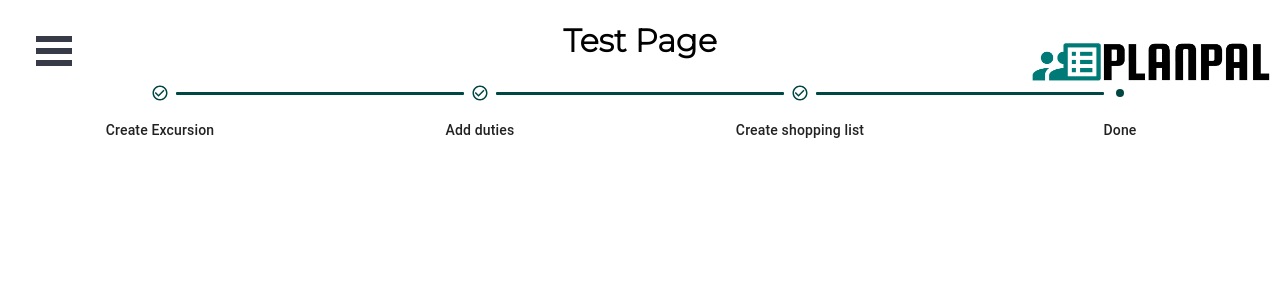
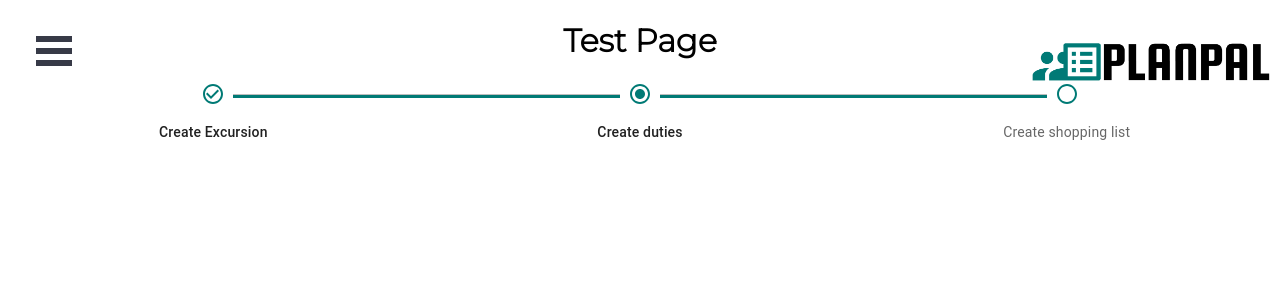
Before and after one commit to ednykvalsund/Group5, a React (Create React App) app: page /test in a window 1280 px wide. Shown: the top 300 px of the page. Built offline with nearby package versions, Linux system fonts and the light colour scheme.

Commit message:
Added an sort of styles progressbar

```diff
--- a/src/App.css
+++ b/src/App.css
@@ -312,3 +312,19 @@ adjust to different screen sizes.
   flex-wrap: wrap;
   justify-content: center;
 }
+
+
+/***** Vibekes styling of progress bar****/
+
+.ProgressBar-icons{
+color:#007a75;
+}
+
+
+.MuiStepConnector-line{
+  background-color:#007a75;
+  height: 3px;
+
+
+}
+/***** End of Vibekes styling of progress bar****/
--- /dev/null
+++ b/src/components/Progress2.js
@@ -0,0 +1,55 @@
+import * as React from "react";
+import PropTypes from "prop-types";
+import Stack from "@mui/material/Stack";
+import Stepper from "@mui/material/Stepper";
+import Step from "@mui/material/Step";
+import StepLabel from "@mui/material/StepLabel";
+import StepConnector from "@mui/material/StepConnector";
+
+import CheckCircleOutlineIcon from "@mui/icons-material/CheckCircleOutline";
+import RadioButtonCheckedIcon from "@mui/icons-material/RadioButtonChecked";
+import RadioButtonUncheckedIcon from "@mui/icons-material/RadioButtonUnchecked";
+
+function QontoStepIcon(props) {
+  const { active, completed } = props;
+
+  if (active) {
+    return <RadioButtonCheckedIcon className="ProgressBar-icons" />;
+  } else if (completed) {
+    return <CheckCircleOutlineIcon className="ProgressBar-icons" />;
+  } else {
+    return <RadioButtonUncheckedIcon className="ProgressBar-icons" />;
+  }
+}
+
+QontoStepIcon.propTypes = {
+  /**
+   * Whether this step is active.
+   * @default false
+   */
+  active: PropTypes.bool,
+  /**
+   * Mark the step as completed. Is passed to child components.
+   * @default false
+   */
+  completed: PropTypes.bool,
+};
+
+
+export default function Steppers(props) {
+  return (
+    <Stack sx={{ width: "100%" }}>
+      <Stepper
+        alternativeLabel
+        activeStep={props.doneSteps}
+        connector={<StepConnector />}
+      >
+        {props.steps.map((label) => (
+          <Step key={label}>
+            <StepLabel StepIconComponent={QontoStepIcon}>{label}</StepLabel>
+          </Step>
+        ))}
+      </Stepper>
+    </Stack>
+  );
+}
--- a/src/components/ProgressBar.js
+++ /dev/null
@@ -1,215 +0,0 @@
-// source: https://mui.com/components/steppers/#progress
-// npm install @mui/icons-material
-
-import * as React from "react";
-import PropTypes from "prop-types";
-import { styled } from "@mui/material/styles";
-import Stack from "@mui/material/Stack";
-import Stepper from "@mui/material/Stepper";
-import Step from "@mui/material/Step";
-import StepLabel from "@mui/material/StepLabel";
-//import Check from '@mui/icons-material/Check';
-import CheckCircleOutlineIcon from "@mui/icons-material/CheckCircleOutline";
-import RadioButtonCheckedIcon from "@mui/icons-material/RadioButtonChecked";
-import SettingsIcon from "@mui/icons-material/Settings";
-import GroupAddIcon from "@mui/icons-material/GroupAdd";
-import VideoLabelIcon from "@mui/icons-material/VideoLabel";
-import StepConnector, {
-  stepConnectorClasses,
-} from "@mui/material/StepConnector";
-import { props } from "bluebird";
-
-//Styling
-const QontoConnector = styled(StepConnector)(({ theme }) => ({
-  [`&.${stepConnectorClasses.alternativeLabel}`]: {
-    top: 10,
-    left: "calc(-50% + 16px)",
-    right: "calc(50% + 16px)",
-  },
-  [`&.${stepConnectorClasses.active}`]: {
-    [`& .${stepConnectorClasses.line}`]: {
-      borderColor: "#004643",
-    },
-  },
-  [`&.${stepConnectorClasses.completed}`]: {
-    [`& .${stepConnectorClasses.line}`]: {
-      borderColor: "#004643",
-    },
-  },
-  [`& .${stepConnectorClasses.line}`]: {
-    borderColor:
-      theme.palette.mode === "dark" ? theme.palette.grey[800] : "#778DA9",
-    borderTopWidth: 3,
-    borderRadius: 1,
-  },
-}));
-
-const QontoStepIconRoot = styled("div")(({ theme, ownerState }) => ({
-  color: theme.palette.mode === "dark" ? theme.palette.grey[700] : "#778DA9",
-  display: "flex",
-  height: 22,
-  alignItems: "center",
-  ...(ownerState.active && {
-    color: "#004643",
-  }),
-  "& .ProgressBar-completedIcon": {
-    color: "#004643",
-    zIndex: 1,
-    fontSize: 18,
-  },
-  "& .ProgressBar-circle": {
-    width: 8,
-    height: 8,
-    borderRadius: "50%",
-    backgroundColor: "currentColor",
-  },
-}));
-
-// Setup
-function ProgressBar(props) {
-  const { active, completed, className } = props;
-
-  return (
-    <QontoStepIconRoot ownerState={{ active }} className={className}>
-      {completed ? (
-        <CheckCircleOutlineIcon className="ProgressBar-completedIcon" />
-      ) : (
-        //<RadioButtonCheckedIcon className="ProgressBar-circle"/>
-        <div className="ProgressBar-circle" />
-      )}
-    </QontoStepIconRoot>
-  );
-}
-
-ProgressBar.propTypes = {
-  /**
-   * Whether this step is active.
-   * @default false
-   */
-  active: PropTypes.bool,
-  className: PropTypes.string,
-  /**
-   * Mark the step as completed. Is passed to child components.
-   * @default false
-   */
-  completed: PropTypes.bool,
-};
-
-const ColorlibConnector = styled(StepConnector)(({ theme }) => ({
-  [`&.${stepConnectorClasses.alternativeLabel}`]: {
-    top: 22,
-  },
-  [`&.${stepConnectorClasses.active}`]: {
-    [`& .${stepConnectorClasses.line}`]: {
-      backgroundImage:
-        "linear-gradient( 95deg,rgb(242,113,33) 0%,rgb(233,64,87) 50%,rgb(138,35,135) 100%)",
-    },
-  },
-  [`&.${stepConnectorClasses.completed}`]: {
-    [`& .${stepConnectorClasses.line}`]: {
-      backgroundImage:
-        "linear-gradient( 95deg,rgb(242,113,33) 0%,rgb(233,64,87) 50%,rgb(138,35,135) 100%)",
-    },
-  },
-  [`& .${stepConnectorClasses.line}`]: {
-    height: 3,
-    border: 0,
-    backgroundColor:
-      theme.palette.mode === "dark" ? theme.palette.grey[800] : "#eaeaf0",
-    borderRadius: 1,
-  },
-}));
-
-const ColorlibStepIconRoot = styled("div")(({ theme, ownerState }) => ({
-  backgroundColor:
-    theme.palette.mode === "dark" ? theme.palette.grey[700] : "#ccc",
-  zIndex: 1,
-  color: "#fff",
-  height: 50,
-  display: "flex",
-  borderRadius: "50%",
-  justifyContent: "center",
-  alignItems: "center",
-  ...(ownerState.active && {
-    backgroundImage:
-      "linear-gradient( 136deg, rgb(242,113,33) 0%, rgb(233,64,87) 50%, rgb(138,35,135) 100%)",
-    boxShadow: "0 4px 10px 0 rgba(0,0,0,.25)",
-  }),
-  ...(ownerState.completed && {
-    backgroundImage:
-      "linear-gradient( 136deg, rgb(242,113,33) 0%, rgb(233,64,87) 50%, rgb(138,35,135) 100%)",
-  }),
-}));
-
-// This is the stepper example nr two I think
-function ColorlibStepIcon(props) {
-  const { active, completed, className } = props;
-
-  const icons = {
-    1: <SettingsIcon />,
-    2: <GroupAddIcon />,
-    3: <VideoLabelIcon />,
-  };
-
-  return (
-    <ColorlibStepIconRoot
-      ownerState={{ completed, active }}
-      className={className}
-    >
-      {icons[String(props.icon)]}
-    </ColorlibStepIconRoot>
-  );
-}
-
-ColorlibStepIcon.propTypes = {
-  /**
-   * Whether this step is active.
-   * @default false
-   */
-  active: PropTypes.bool,
-  className: PropTypes.string,
-  /**
-   * Mark the step as completed. Is passed to child components.
-   * @default false
-   */
-  completed: PropTypes.bool,
-  /**
-   * The label displayed in the step icon.
-   */
-  icon: PropTypes.node,
-};
-
-const steps = [
-  "Create Excursion",
-  "Add duties",
-  "Create shopping list",
-  "Done",
-];
-
-export default function CustomizedSteppers(props) {
-  return (
-    <Stack sx={{ width: "100%" }} spacing={4}>
-      <Stepper
-        alternativeLabel
-        activeStep={props.step}
-        connector={<QontoConnector />}
-      >
-        {steps.map((step) => (
-          <Step key={step}>
-            <StepLabel StepIconComponent={ProgressBar}>{step}</StepLabel>
-          </Step>
-        ))}
-      </Stepper>
-    </Stack>
-  );
-}
-
-/**
- *       <Stepper alternativeLabel activeStep={1} connector={<ColorlibConnector />}>
-        {steps.map((label) => (
-          <Step key={label}>
-            <StepLabel StepIconComponent={ColorlibStepIcon}>{label}</StepLabel>
-          </Step>
-        ))}
-      </Stepper>
- */
--- a/src/components/pages/AddDuties.js
+++ b/src/components/pages/AddDuties.js
@@ -1,9 +1,12 @@
 import React from "react";
+import Steppers from "../Progress2";
 
 function AddDuties() {
   return (
     <div className="Add-duties-component">
       <h1>AddDuties component</h1>
+      <Steppers steps={["Create Excursion", "Create duties", "Create shopping list", "Done"]} doneSteps={1}/>
+
     </div>
   );
 }
--- a/src/components/pages/CreateExcursion.js
+++ b/src/components/pages/CreateExcursion.js
@@ -3,6 +3,7 @@ import Card from "../Card";
 import BasicSelect from "../InputDropRow";
 import SimpleTextField from "../InputTextRow";
 import TextButton from "../TextButton";
+import Steppers from "../Progress2";
 
 function CreateExcursion() {
   return (
@@ -13,6 +14,8 @@ function CreateExcursion() {
         <BasicSelect title="Year" options={["2021", "2022", "2023", "2024"]}/>
         <TextButton id="green-button" label="Next"/>
       </Card>
+      <Steppers steps={["Create Excursion", "Create duties", "Create shopping list", "Done"]} doneSteps={0}/>
+
     </div>
   );
 }
--- a/src/components/pages/ShoppingList.js
+++ b/src/components/pages/ShoppingList.js
@@ -1,9 +1,11 @@
 import React from "react";
-
+import Steppers from "../Progress2";
 function Shoppinglist() {
   return (
     <div className="Shopping-list-component">
       <h1>Shopping list component</h1>
+      <Steppers steps={["Create Excursion", "Create duties", "Create shopping list", "Done"]} doneSteps={2}/>
+
     </div>
   );
 }
--- a/src/components/pages/TESTPAGE.js
+++ b/src/components/pages/TESTPAGE.js
@@ -1,8 +1,6 @@
 import React from "react";
 import Card from "../Card";
-import ProgressBar from "../ProgressBar";
-import CustomizedSteppers from "../ProgressBar";
-
+import Steppers from "../Progress2";
 function TestPage() {
   return (
     <div className="TestPage-component">
@@ -10,8 +8,8 @@ function TestPage() {
       <div className="flex-container">
 
         </div>
+<Steppers steps={["Create Excursion", "Create duties", "Create shopping list"]} doneSteps={1}/>
 
-      <CustomizedSteppers step={3}/>
     </div>
   );
 }
```
